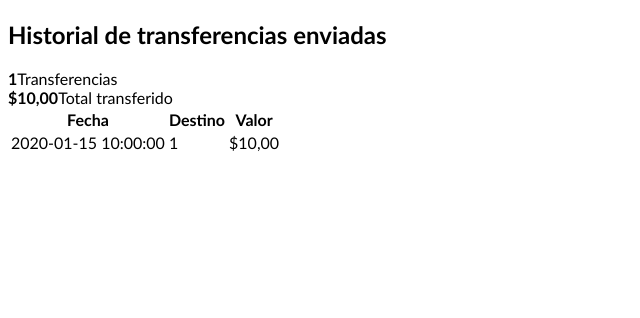
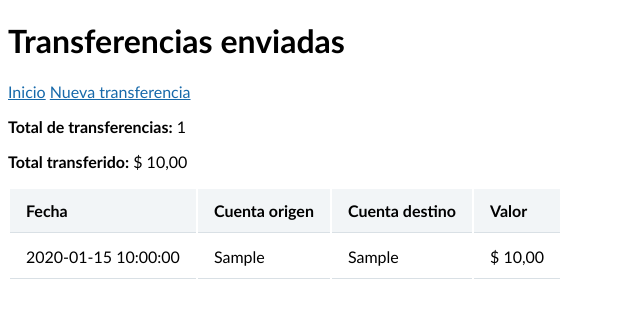
Before and after one commit to mlemithreales/BancoEntregable, a PHP site: page /transferencias in a window 1280 px wide. Shown: the part 46-364 px from the top of the page, without its empty margins (0-640 px from the left). Run offline with PHP 8.4, Linux system fonts and the light colour scheme; the visitor is signed in with stand-in values (Sample User, id 1); tables that the repository leaves empty hold one stand-in row (values such as "Sample post").

Commit message:
ultima actualizacion

```diff
--- a/config/basedatos.php
+++ b/config/basedatos.php
@@ -5,6 +5,6 @@ return [
     'puerto'    => '3306',
     'basedatos' => 'db_banco_adso',
     'usuario'   => 'root',
-    'clave'     => '1208',
+    'clave'     => 'Adso2026*',
     'charset'   => 'utf8mb4',
 ];
--- a/public/css/estilos.css
+++ b/public/css/estilos.css
@@ -23,3 +23,15 @@ button:hover,
 nav a {
 	color: #1769aa;
 }
+
+
+th,
+td {
+	padding: 0.75rem 1rem;
+	text-align: left;
+	border-bottom: 1px solid #d9e0e5;
+}
+
+th {
+	background-color: #f2f5f7;
+}
--- a/sql/02_siembra_db.sql
+++ b/sql/02_siembra_db.sql
@@ -1,7 +1,7 @@
 USE db_banco_adso;
 
 INSERT INTO clientes (id, nombre) VALUES
-(1, 'Yendris'),
+(1, 'Yendris'),.
 (2, 'Yulieth'),
 (3, 'Ana'),
 (4, 'Andres'),
--- a/src/Modelos/Transferencia.php
+++ b/src/Modelos/Transferencia.php
@@ -8,6 +8,8 @@ class Transferencia
         public readonly int $id,
         public readonly int $cuentaOrigenId,
         public readonly int $cuentaDestinoId,
+        public readonly string $cuentaOrigen,
+        public readonly string $cuentaDestino,
         public readonly float $valor,
         public readonly string $fecha,
     ) {
@@ -19,6 +21,8 @@ class Transferencia
             (int) $fila['id'],
             (int) $fila['cuenta_origen_id'],
             (int) $fila['cuenta_destino_id'],
+            $fila['cuenta_origen'],
+            $fila['cuenta_destino'],
             (float) $fila['valor'],
             $fila['fecha']
         );
--- a/src/Repositorios/TransferenciaRepositorio.php
+++ b/src/Repositorios/TransferenciaRepositorio.php
@@ -27,9 +27,14 @@ class TransferenciaRepositorio
     public function todosEnviadosPorCuenta(int $cuentaId): array
     {
         $stmt = $this->pdo->prepare(
-            'SELECT id, cuenta_origen_id, cuenta_destino_id, valor, fecha
-             FROM transferencias
-             WHERE cuenta_origen_id = ?
+            'SELECT t.id, t.cuenta_origen_id, t.cuenta_destino_id,
+                    origen.numero_cuenta AS cuenta_origen,
+                    destino.numero_cuenta AS cuenta_destino,
+                    t.valor, t.fecha
+             FROM transferencias t
+             INNER JOIN cuentas origen ON origen.id = t.cuenta_origen_id
+             INNER JOIN cuentas destino ON destino.id = t.cuenta_destino_id
+             WHERE t.cuenta_origen_id = ?
              ORDER BY fecha DESC, id DESC'
         );
         $stmt->execute([$cuentaId]);
--- a/vistas/login/formulario.php
+++ b/vistas/login/formulario.php
@@ -11,5 +11,5 @@
         </label>
         <button type="submit">Ingresar</button>
     </form>
-    <p class="ayuda">Para las cuentas sembradas de prueba, la contraseña es <strong>123456</strong>.</p>
+
 </section>
--- a/vistas/transferencias/historial.php
+++ b/vistas/transferencias/historial.php
@@ -1,22 +1,96 @@
-<section>
-    <h1>Historial de transferencias enviadas</h1>
-    <div class="resumen">
-        <div class="tarjeta"><strong><?= $resumen['cantidad'] ?></strong><span>Transferencias</span></div>
-        <div class="tarjeta"><strong>$<?= number_format($resumen['total'], 2, ',', '.') ?></strong><span>Total transferido</span></div>
+<div class="cabecera">
+
+    <h1>Transferencias enviadas</h1>
+
+    <nav>
+        <a href="?ruta=cuenta/panel">Inicio</a>
+
+        <a href="?ruta=transferencia/formulario">
+            Nueva transferencia
+        </a>
+    </nav>
+
 </div>
-    <div class="tarjeta tabla-wrap">
+
+
+<div class="tarjeta">
+
+    <p>
+        <strong>Total de transferencias:</strong>
+        <?= (int) ($resumen['cantidad'] ?? 0) ?>
+    </p>
+
+    <p>
+        <strong>Total transferido:</strong>
+        $
+        <?= htmlspecialchars(
+            number_format(
+                (float) ($resumen['total'] ?? 0),2,',','.'
+
+            )
+        ) ?>
+    </p>
+
+</div>
+
+<div class="tarjeta">
+
+    <?php if (empty($transferencias)): ?>
+
+        <p>No hay transferencias registradas.</p>
+
+    <?php else: ?>
         <table>
-            <thead><tr><th>Fecha</th><th>Destino</th><th>Valor</th></tr></thead>
+            <thead>
+                <tr>
+                    <th>Fecha</th>
+                    <th>Cuenta origen</th>
+                    <th>Cuenta destino</th>
+                    <th>Valor</th>
+                </tr>
+            </thead>
             <tbody>
+
                 <?php foreach ($transferencias as $transferencia): ?>
+
                     <tr>
-                    <td><?= htmlspecialchars($transferencia->fecha, ENT_QUOTES, 'UTF-8') ?></td>
-                    <td><?= htmlspecialchars((string) $transferencia->cuentaDestinoId, ENT_QUOTES, 'UTF-8') ?></td>
-                    <td>$<?= number_format($transferencia->valor, 2, ',', '.') ?></td>
+
+                        <td>
+                            <?= htmlspecialchars(
+                                $transferencia->fecha
+                            ) ?>
+                        </td>
+
+                        <td>
+                            <?= htmlspecialchars(
+                                $transferencia->cuentaOrigen
+                            ) ?>
+                        </td>
+
+                        <td>
+                            <?= htmlspecialchars(
+                                $transferencia->cuentaDestino
+                            ) ?>
+                        </td>
+
+                        <td>
+                            $
+                            <?= htmlspecialchars(
+                                number_format(
+                                    $transferencia->valor,2,',','.'
+
+                                )
+                            ) ?>
+                        </td>
+
                     </tr>
+
                 <?php endforeach; ?>
-            <?php if (!$transferencias): ?><tr><td colspan="3">No hay transferencias registradas.</td></tr><?php endif; ?>
+
             </tbody>
+
         </table>
+
+    <?php endif; ?>
+
 </div>
-</section>
```
Also changed, not shown: sql/01_crear_bd.sql (+6 -8 lines), sql/siembrausuario.php (added, +53 -0 lines). Lines whose indentation alone changed are shown as unchanged.
